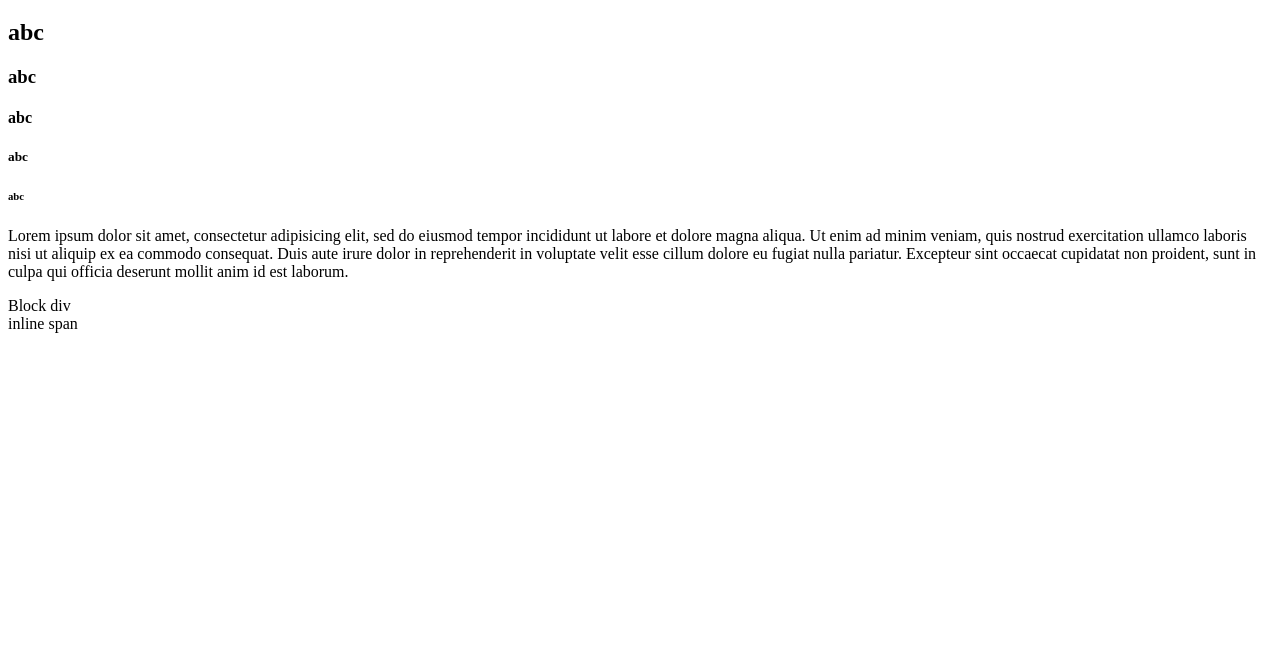
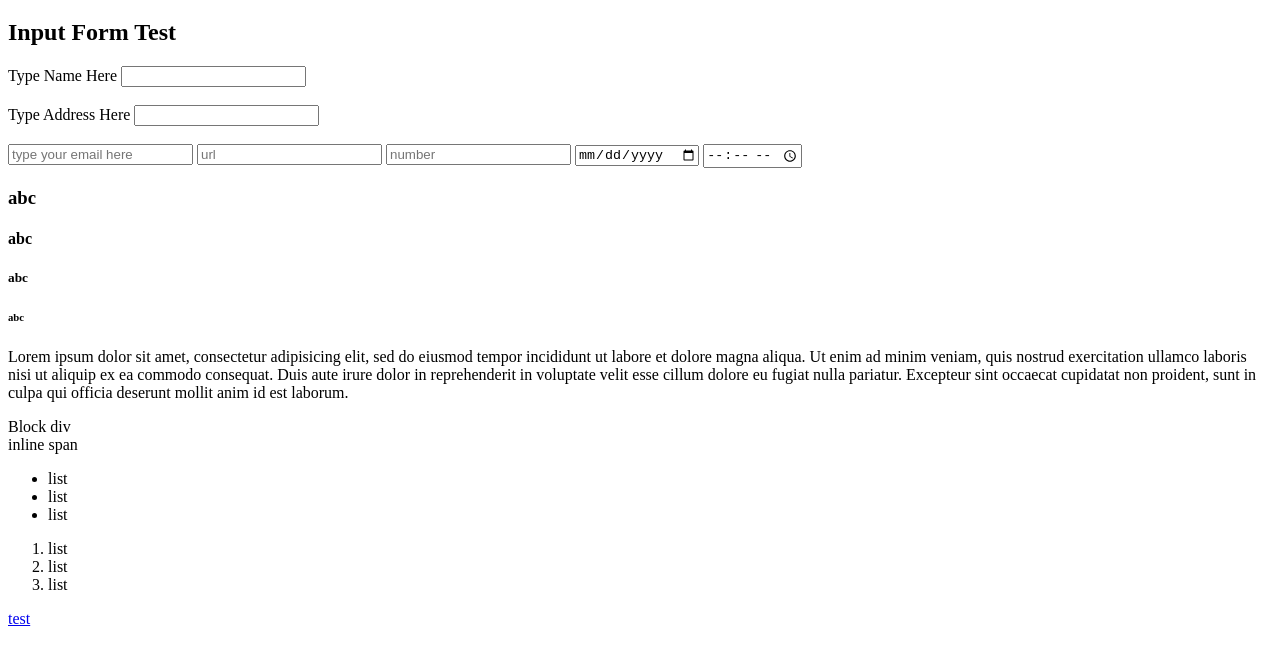
Before and after one commit to kadenphua/git-test, a plain HTML site: page index.html in a window 1280 px wide. Shown: the part 61-726 px from the top of the page. Drawn offline with Linux system fonts and the light colour scheme.

Commit message:
Added input

```diff
--- a/index.html
+++ b/index.html
@@ -6,7 +6,28 @@
     </head>
     <body>
       <h1>Hello WDI 6! Whoohoo</h1>
-      <h2>abc</h2>
+      <h2>Input Form Test</h2>
+
+      <form action="#" method="post">
+        <label for="name">Type Name Here</label>
+        <input id="name" type="text" name="name" value="">
+      </form>
+
+      <br>
+
+      <form action="#" method="post">
+        <label for="address">Type Address Here</label>
+        <input id="address" type="text" name="address" value="">
+      </form>
+
+      <br>
+      <!-- Different input types -->
+        <input type="email" placeholder="type your email here" required>
+        <input type="url" placeholder="url">
+        <input type="number" placeholder="number">
+        <input type="date">
+        <input type="time">
+
       <h3>abc</h3>
       <h4>abc</h4>
       <h5>abc</h5>
@@ -29,5 +50,21 @@
       </span>
 
       </p>
+
+      <ul>
+        <li>list</li>
+        <li>list</li>
+        <li>list</li>
+      </ul>
+
+      <ol>
+        <li>list</li>
+        <li>list</li>
+        <li>list</li>
+      </ol>
+
+      <a href="#">test</a>
+
+
     </body>
   </html>
```
